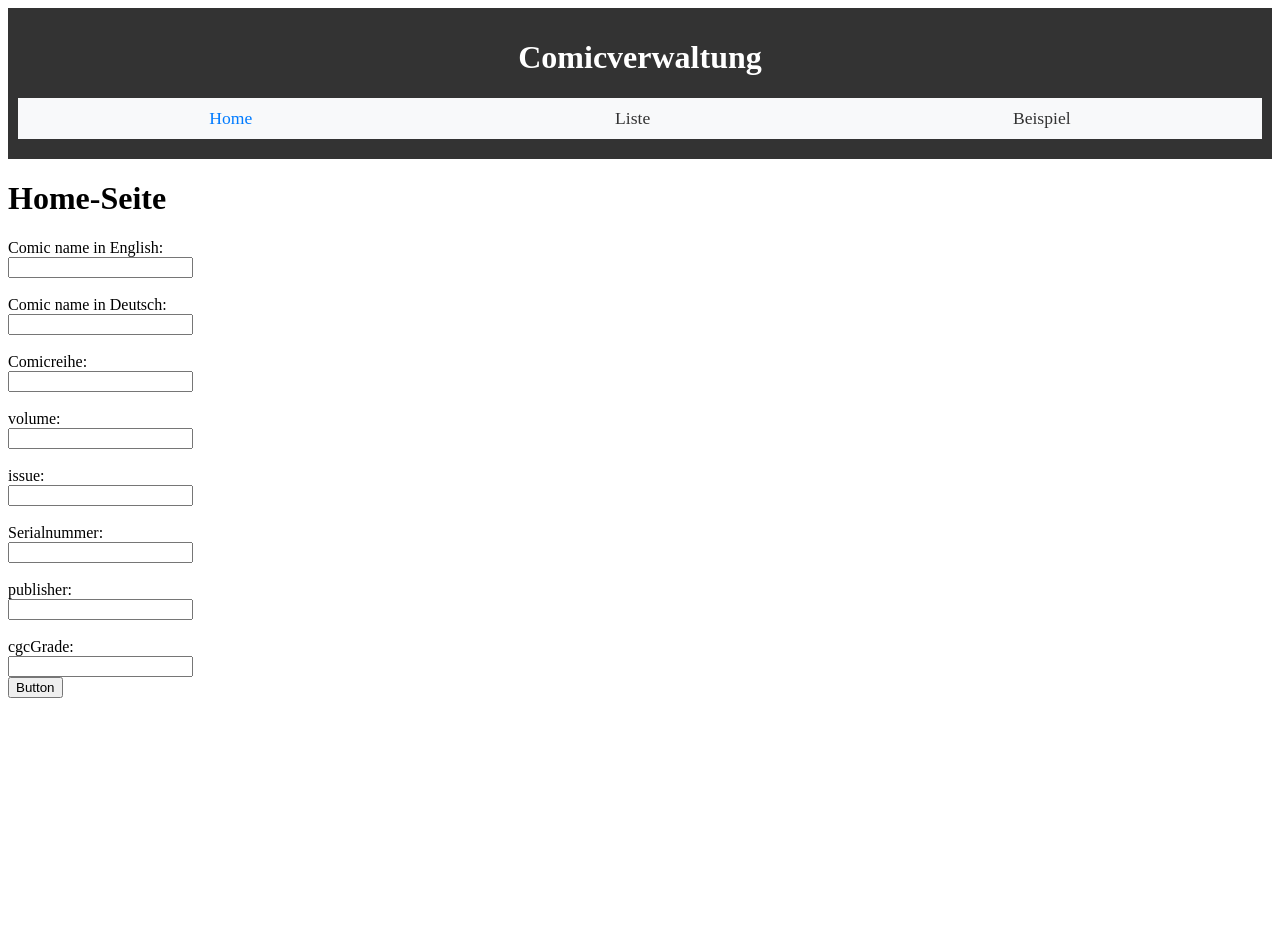
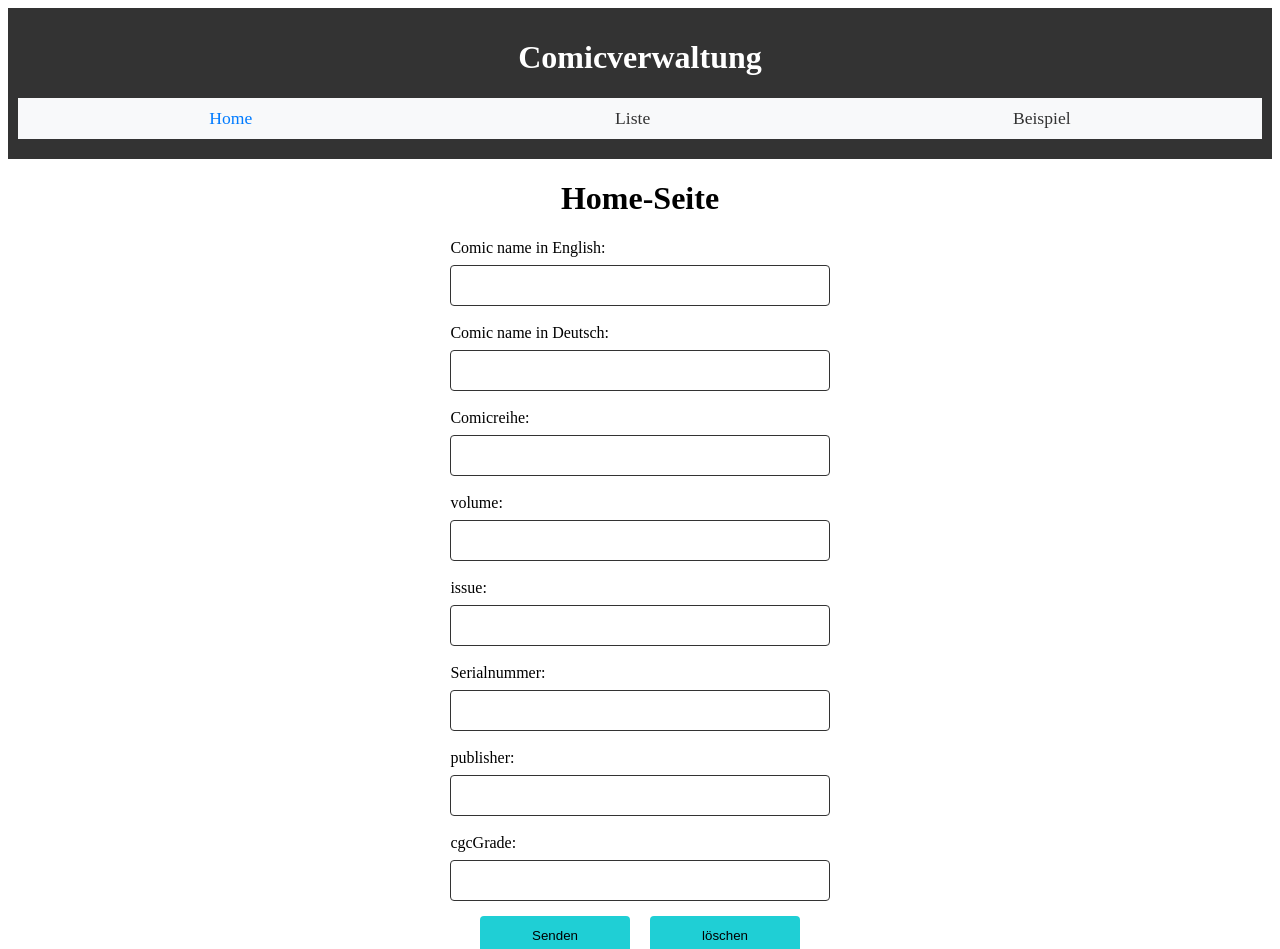
Before and after one commit to Schub1duby/ComicVerwaltung-ui, an Angular app: page / in a window 1280 px wide. Shown: the top 949 px of the page. Before the commit the page ends 800 px from the top, so only its background shows below. Built offline with nearby package versions, Linux system fonts and the light colour scheme.

Commit message:
Lernjournal geschrieben

```diff
--- a/src/app/components/home/home.component.css
+++ b/src/app/components/home/home.component.css
@@ -0,0 +1,28 @@
+input {
+  width: 100%;
+  padding: 12px 20px;
+  margin-top: 8px;
+  border-radius: 4px;
+  border: #333333 1px solid;
+}
+
+.form {
+  text-align: center;
+
+}
+
+button {
+  background-color: #1fcfd5;
+  margin-top: 15px;
+  padding: 12px 20px;
+  border-radius: 4px;
+  border-style: none;
+  margin-left: 10px;
+  margin-right: 10px;
+  width: 150px;
+}
+.form-element{
+  width: 30%;
+  margin: 0 auto;
+  text-align: left;
+}
--- a/src/app/components/home/home.component.html
+++ b/src/app/components/home/home.component.html
@@ -1,43 +1,58 @@
-<h1>Home-Seite</h1>
+<div class="form"><h1>Home-Seite</h1>
+  <div class="form-element">
     <label for=""> Comic name in English:</label>
     <br>
     <input [(ngModel)]="comicTitleEn" type="text">
+  </div>
   <br>
-<br>
+  <div class="form-element">
     <label for=> Comic name in Deutsch:</label>
     <br>
     <input [(ngModel)]="comicTitleDe" type="text">
+  </div>
   <br>
-<br>
+  <div class="form-element">
     <label for=> Comicreihe:</label>
     <br>
     <input [(ngModel)]="comicReihe" type="text">
+  </div>
   <br>
-<br>
+  <div class="form-element">
     <label for=> volume: </label>
     <br>
-<input  [(ngModel)]="volume" type="text">
+    <input [(ngModel)]="volume" type="text">
+  </div>
   <br>
-<br>
+  <div class="form-element">
     <label for=""> issue:</label>
     <br>
     <input [(ngModel)]="issue" type="text">
+
+  </div>
   <br>
-<br>
+  <div class="form-element">
     <label for="">Serialnummer:</label>
     <br>
     <input [(ngModel)]="SerielNumber" type="text">
+  </div>
   <br>
-<br>
-<label  for="">publisher:</label>
+  <div class="form-element">
+    <label for="">publisher:</label>
     <br>
     <input [(ngModel)]="publisher" type="text">
+  </div>
   <br>
-<br>
+  <div class="form-element">
     <label for="">cgcGrade:</label>
     <br>
     <input [(ngModel)]="cgcGrade" type="text">
-<br>
+  </div>
 
 
-<button (click)="submit()">Button</button>
+  <button (click)="submit()">Senden</button>
+
+  <button (click)="clear()">
+    löschen
+  </button>
+
+</div>
--- a/src/app/components/home/home.component.ts
+++ b/src/app/components/home/home.component.ts
@@ -1,5 +1,6 @@
-import { Component } from '@angular/core';
+import {Component} from '@angular/core';
 import {Comic} from "../../comic";
+import {HttpClient} from "@angular/common/http";
 
 @Component({
   selector: 'app-home',
@@ -8,7 +9,7 @@ import {Comic} from "../../comic";
 })
 export class HomeComponent {
   comicTitleEn: string = ''
-comicTitleDe: string = ''
+  comicTitleDe: string = ''
   comicReihe: string = ''
   volume: string = ''
   issue: string = ''
@@ -16,6 +17,9 @@ comicTitleDe: string = ''
   publisher: string = ''
   cgcGrade: string = ''
 
+  constructor(private httpClient: HttpClient) {
+
+  }
 
   submit() {
     console.log('hallo')
@@ -29,6 +33,32 @@ comicTitleDe: string = ''
       publisher: this.publisher,
       cgcGrade: this.cgcGrade
     }
+    this.httpClient.post<Comic>('http://localhost:8080/api/comic',comic).subscribe(item => {
+      console.log('Erhalten:', item)
+
+
+    })
     console.log(comic)
+    this.comicTitleEn=''
+    this.comicTitleDe = ''
+    this.comicReihe= ''
+    this.volume= ''
+    this.issue= ''
+    this.SerielNumber= ''
+    this.publisher= ''
+    this.cgcGrade= ''
+
   }
+  clear(){
+    this.comicTitleEn=''
+    this.comicTitleDe = ''
+    this.comicReihe= ''
+    this.volume= ''
+    this.issue= ''
+    this.SerielNumber= ''
+    this.publisher= ''
+    this.cgcGrade= ''
+
+  }
+
 }
--- a/src/styles.css
+++ b/src/styles.css
@@ -1 +1,4 @@
 /* You can add global styles to this file, and also import other style files */
+*{ box-sizing: border-box;
+
+}
```
Lines whose indentation alone changed are shown as unchanged.
